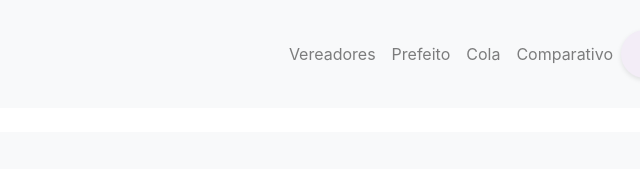
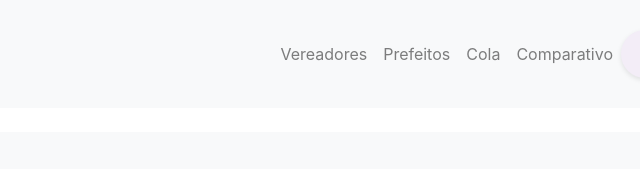
Before and after one commit to paulocamargomello/decidaseuvoto, a plain HTML site: page compare.html in a window 1280 px wide. Shown: the top 169 px of the page, 300-940 px from the left. Drawn offline with nearby package versions, Linux system fonts and the light colour scheme.

Commit message:
projeto decida seu voto  ajuste layout

```diff
--- a/compare.html
+++ b/compare.html
@@ -21,7 +21,7 @@
                 <div class="collapse navbar-collapse" id="navbarNav">
                     <ul class="navbar-nav ml-auto">
                         <li class="nav-item"><a class="nav-link" href="#">Vereadores</a></li>
-                        <li class="nav-item"><a class="nav-link" href="#">Prefeito</a></li>
+                        <li class="nav-item"><a class="nav-link" href="#">Prefeitos</a></li>
                         <li class="nav-item"><a class="nav-link" href="cola.html">Cola</a></li>
                         <li class="nav-item"><a class="nav-link" href="compare.html">Comparativo</a></li>
                     </ul>
```
Also changed, not shown: index.html (+1 -1 lines).
